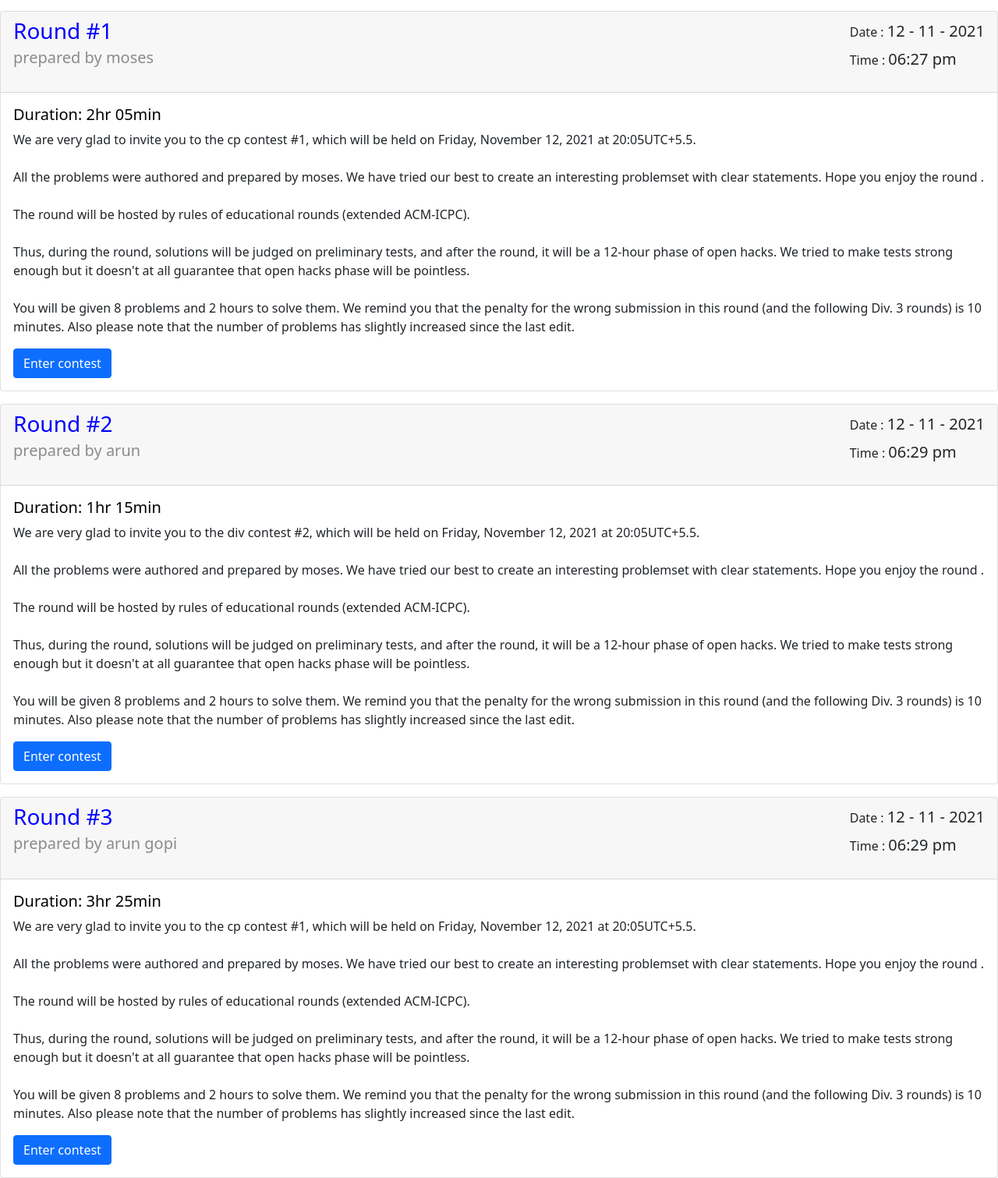
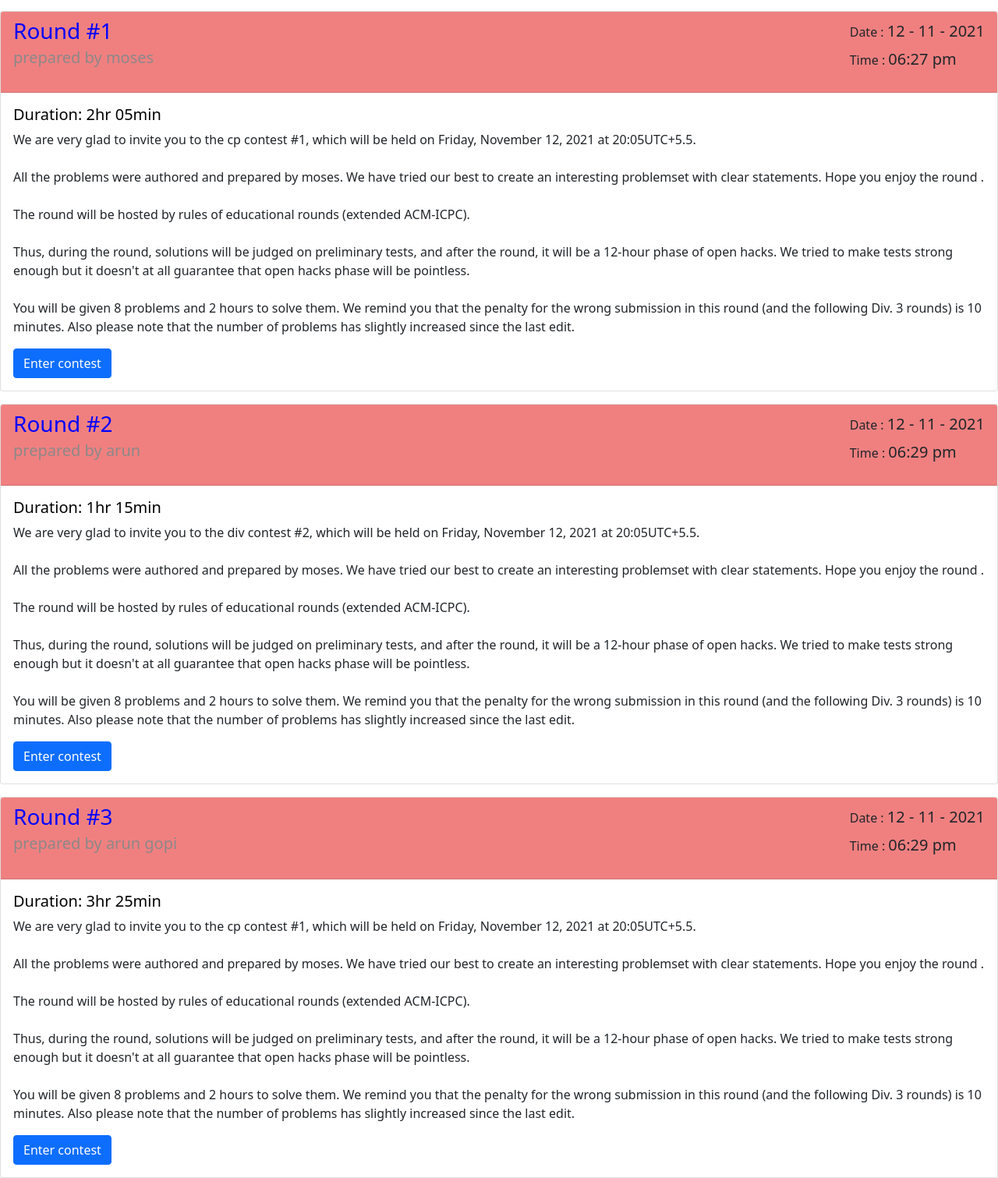
Before and after one commit to i-am-arunkumar/Competitive-programming-platform, a PHP site: page / in a window 1280 px wide. Shown: the part 74-1585 px from the top of the page at 78% size. Run offline with PHP 8.4, Linux system fonts and the light colour scheme; data comes from the database, SQL or seed files in the repository; some libraries are stand-ins or nearby versions.

Commit message:
live over

```diff
--- a/index.php
+++ b/index.php
@@ -24,6 +24,16 @@
     .card {
         margin-top: 16px;
     }
+
+    .live{
+background-color: lightgreen;
+
+    }
+
+    .over{
+background-color: lightcoral;
+    }
+
 
     .logout {
         display: none;
@@ -65,7 +75,7 @@
 
                 echo  '
             <div class="card" >
-                <h3 class="card-header" style="line-height:120%">  <a class="cname" href="javascript:entercontest(' . $row["contest_id"] . ');" style="color:blue;text-decoration:none">' . $row["contest_name"] . '</a>
+                <h3 class="card-header over" style="line-height:120%">  <a class="cname" href="javascript:entercontest(' . $row["contest_id"] . ');" style="color:blue;text-decoration:none">' . $row["contest_name"] . '</a>
 
                 <p style="float:right;font-size:20px;"> <span class="header-light" > Date : </span>' . date_format(date_create($row["contest_date"]), "d - m - Y") . '<br><span class="header-light"> Time : </span> ' .
                     date_format(date_create($row["contest_date"]), "h:i a") . ' </p>
```
